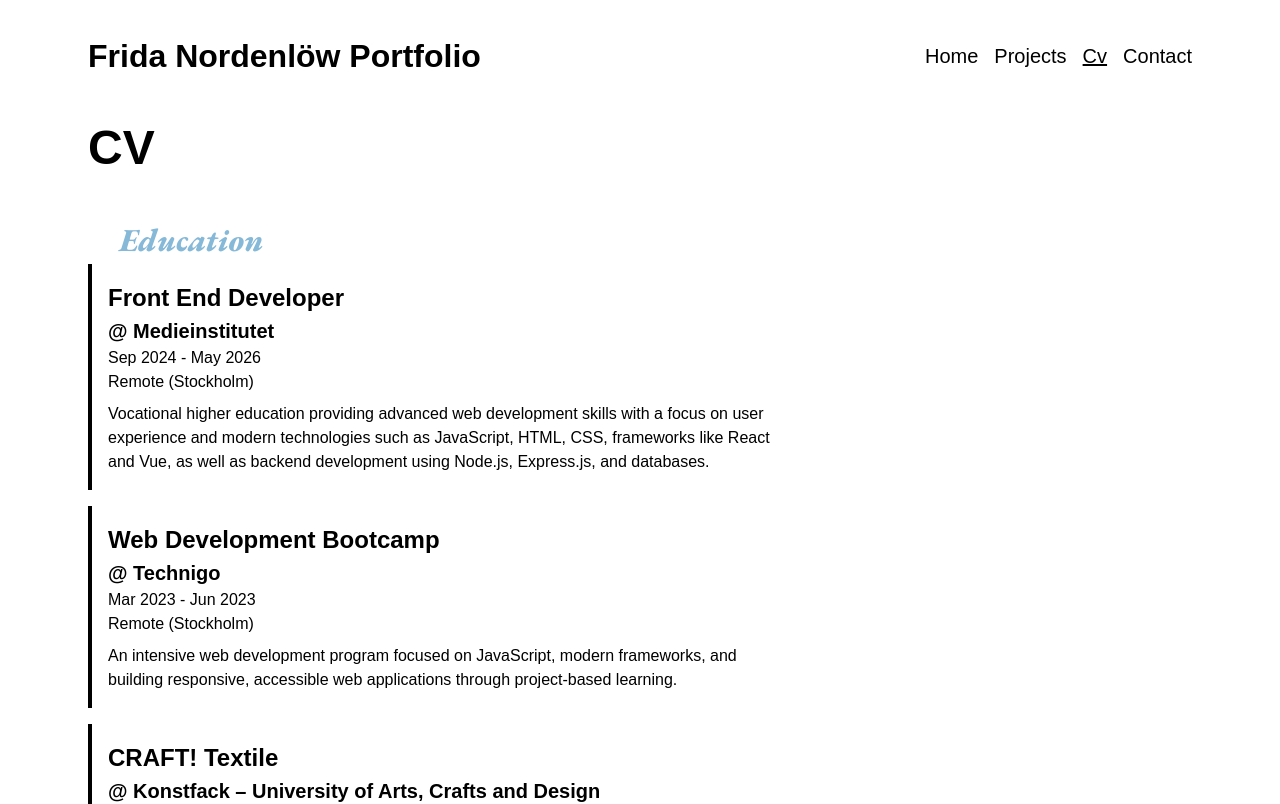
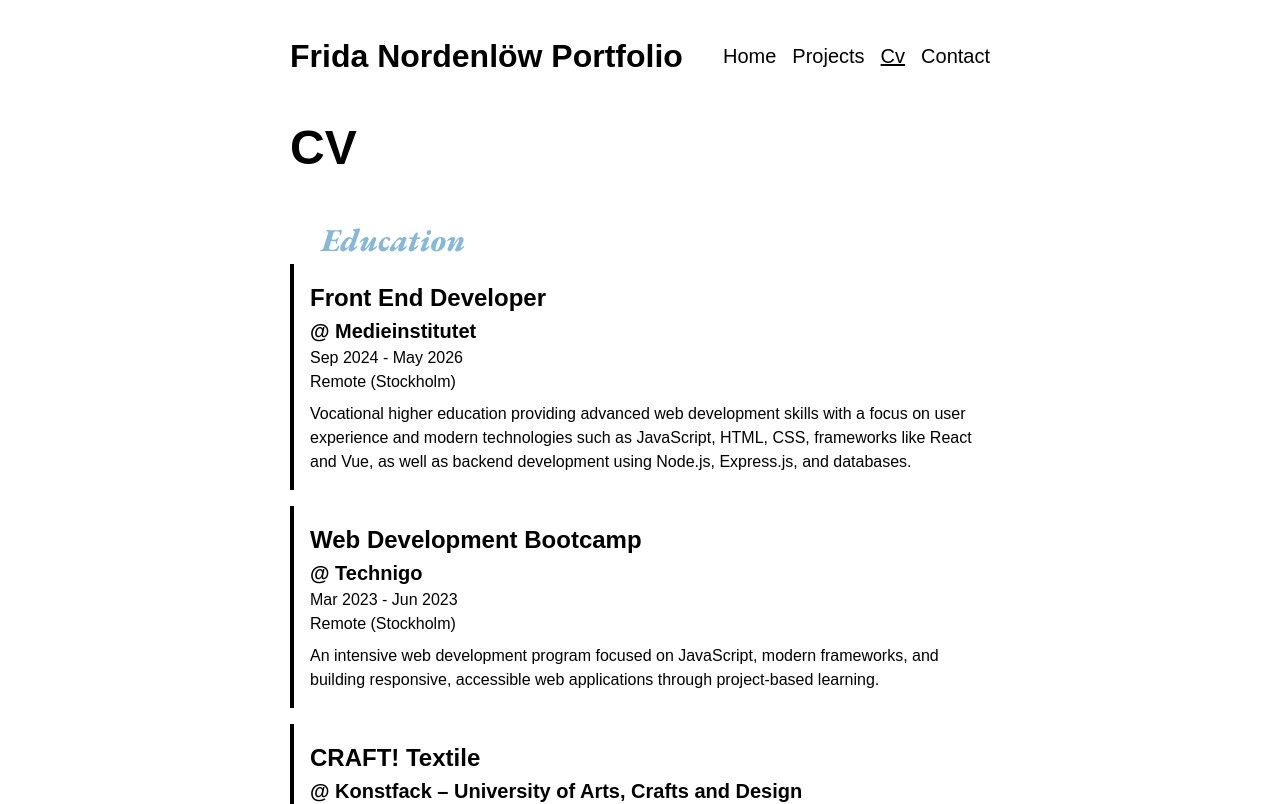
Before and after one commit to fridanordenlow/angular-portfolio, an Angular app: page /cv in a window 1280 px wide. Shown: the top 804 px of the page. Built offline with nearby package versions, Linux system fonts and the light colour scheme; a web font is replaced by a local one.

Commit message:
move page container styling

```diff
--- a/src/app/app.component.scss
+++ b/src/app/app.component.scss
@@ -1,16 +1,15 @@
 @use "variables" as *;
 
-.page-container {
-  width: 100%;
-  max-width: 1200px;
-  margin-left: auto;
-  margin-right: auto;
-  min-height: 100vh;
-  flex: 1;
-  display: flex;
-  flex-direction: column;
-  padding: 0 $space-xl $space-xl $space-xl;
-}
+// .page-container {
+//   display: flex;
+//   flex-direction: column;
+//   max-width: 1400px;
+//   min-height: 100vh;
+//   margin-left: auto;
+//   margin-right: auto;
+//   // flex: 1;
+//   padding: 0 $space-xl $space-xl $space-xl;
+// }
 
 /* Test responsive styling */
 // .mobile {
--- a/src/styles/_base.scss
+++ b/src/styles/_base.scss
@@ -13,6 +13,21 @@ main {
   display: flex;
   flex-direction: column;
   background-color: $primary-bg-color;
+}
+
+.page-container {
+  display: flex;
+  flex-direction: column;
+  // max-width: 1400px;
+  min-height: 100vh;
+  margin-left: auto;
+  margin-right: auto;
+  // flex: 1;
+  padding: 0 $space-xl $space-xl $space-xl;
+
+  @media (min-width: $bp-medium) {
+    max-width: 1400px;
+  }
 }
 
 .card {
```
